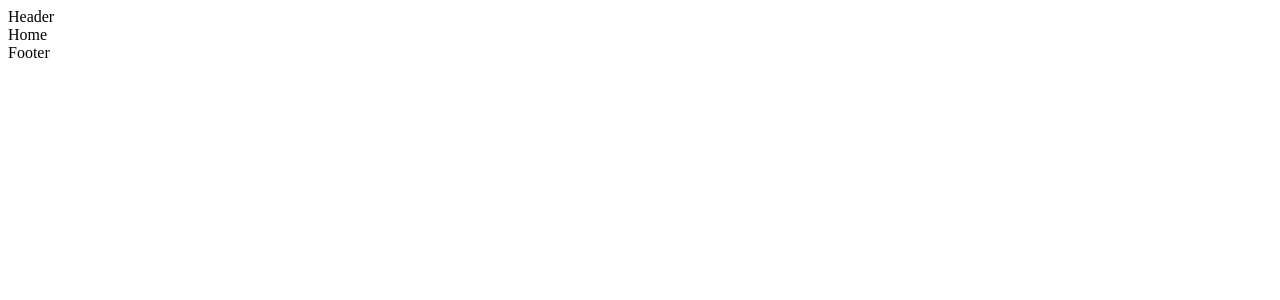
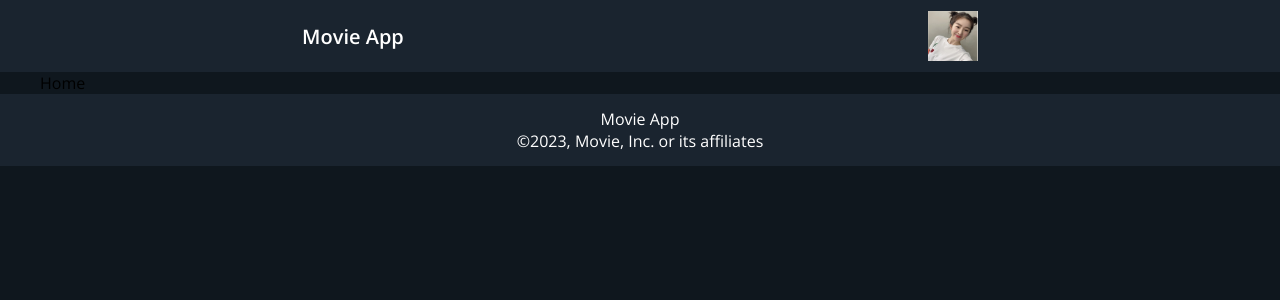
Before and after one commit to ocean-p/movie-app, a React (Create React App) app: page / in a window 1280 px wide. Shown: the top 300 px of the page. Built offline with nearby package versions, Linux system fonts and the light colour scheme.

Commit message:
styling header and footer component

```diff
--- a/public/index.html
+++ b/public/index.html
@@ -1,31 +1,22 @@
 <!DOCTYPE html>
 <html lang="en">
+
 <head>
   <meta charset="utf-8" />
   <link rel="icon" href="%PUBLIC_URL%/favicon.ico" />
   <meta name="viewport" content="width=device-width, initial-scale=1" />
   <meta name="theme-color" content="#000000" />
-    <meta
-      name="description"
-      content="Web site created using create-react-app"
-    />
+  <meta name="description" content="Web site created using create-react-app" />
   <link rel="apple-touch-icon" href="%PUBLIC_URL%/logo192.png" />
-    <!--
-      manifest.json provides metadata used when your web app is installed on a
-      user's mobile device or desktop. See https://developers.google.com/web/fundamentals/web-app-manifest/
-    -->
   <link rel="manifest" href="%PUBLIC_URL%/manifest.json" />
-    <!--
-      Notice the use of %PUBLIC_URL% in the tags above.
-      It will be replaced with the URL of the `public` folder during the build.
-      Only files inside the `public` folder can be referenced from the HTML.
-
-      Unlike "/favicon.ico" or "favicon.ico", "%PUBLIC_URL%/favicon.ico" will
-      work correctly both with client-side routing and a non-root public URL.
-      Learn how to configure a non-root public URL by running `npm run build`.
-    -->
+  <link rel="preconnect" href="https://fonts.googleapis.com">
+  <link rel="preconnect" href="https://fonts.gstatic.com" crossorigin>
+  <link href="https://fonts.googleapis.com/css2?family=Open+Sans:wght@300;400;600;700&display=swap" rel="stylesheet">
+  <link rel="stylesheet" href="https://pro.fontawesome.com/releases/v5.10.0/css/all.css"
+    integrity="sha384-AYmEC3Yw5cVb3ZcuHtOA93w35dYTsvhLPVnYs9eStHfGJvOvKxVfELGroGkvsg+p" crossorigin="anonymous" />
   <title>React App</title>
 </head>
+
 <body>
   <noscript>You need to enable JavaScript to run this app.</noscript>
   <div id="root"></div>
@@ -40,4 +31,5 @@
       To create a production bundle, use `npm run build` or `yarn build`.
     -->
 </body>
+
 </html>
--- a/src/App.js
+++ b/src/App.js
@@ -12,11 +12,13 @@
     <div className="app">
       <Router>
         <Header/>
-        <Routes>
-          <Route path='/' element={<Home/>} />
-          <Route path='/movie/:imdbID' element={<MovieDetail/>} />
-          <Route path='/*' element={<PageNotFound/>} />
-        </Routes>
+        <div className="container">
+          <Routes>
+            <Route path='/' element={<Home/>} />
+            <Route path='/movie/:imdbID' element={<MovieDetail/>} />
+            <Route path='/*' element={<PageNotFound/>} />
+          </Routes>
+        </div>
         <Footer/>
       </Router>
     </div>
--- a/src/App.scss
+++ b/src/App.scss
@@ -0,0 +1,20 @@
+@import './common/colors.scss';
+
+*{
+  margin: 0;
+  padding: 0;
+  box-sizing: border-box;
+  font-family: 'Open Sans', sans-serif;
+}
+
+a{
+  text-decoration: none;
+}
+
+body{
+  background-color: $primary-color;
+}
+
+.container{
+  margin: 0px 40px;
+}
--- a/src/components/Footer/Footer.js
+++ b/src/components/Footer/Footer.js
@@ -1,8 +1,12 @@
 import React from 'react'
+import './Footer.scss'
 
 const Footer = () => {
   return (
-    <div>Footer</div>
+    <div className='footer'>
+      <div>Movie App</div>
+      <div>©2023, Movie, Inc. or its affiliates</div>
+    </div>
   )
 }
 
--- a/src/components/Footer/Footer.scss
+++ b/src/components/Footer/Footer.scss
@@ -0,0 +1,11 @@
+@import '../../common/colors.scss';
+
+.footer{
+  background-color: $secondary-color;
+  height: 72px;
+  display: flex;
+  justify-content: center;
+  align-items: center;
+  color: $font-primary;
+  flex-direction: column;
+}
--- a/src/components/Header/Header.js
+++ b/src/components/Header/Header.js
@@ -1,8 +1,19 @@
 import React from 'react'
+import {Link} from 'react-router-dom'
+import user from '../../images/user.png'
+import './Header.scss'
 
 const Header = () => {
   return (
-    <div>Header</div>
+    <div className='header'>
+      <Link to='/'>
+        <div className="logo">Movie App</div>
+      </Link>
+
+      <div className='user-image'>
+        <img src={user} alt="user" />
+      </div>
+    </div>
   )
 }
 
--- a/src/components/Header/Header.scss
+++ b/src/components/Header/Header.scss
@@ -0,0 +1,21 @@
+@import '../../common/colors.scss';
+
+.header{
+  background-color: $secondary-color;
+  height: 72px;
+  padding: 0px 40px;
+  display: flex;
+  justify-content: space-around;
+  align-items: center;
+}
+
+.logo{
+  color: $font-primary;
+  font-size: 20px;
+  font-weight: 600;
+}
+
+.user-image, .user-image img{
+  width: 50px;
+  height: 50px;
+}
```
Also changed, not shown: src/images/pnf.jpg (added), src/images/user.png (added). Lines whose indentation alone changed are shown as unchanged.
